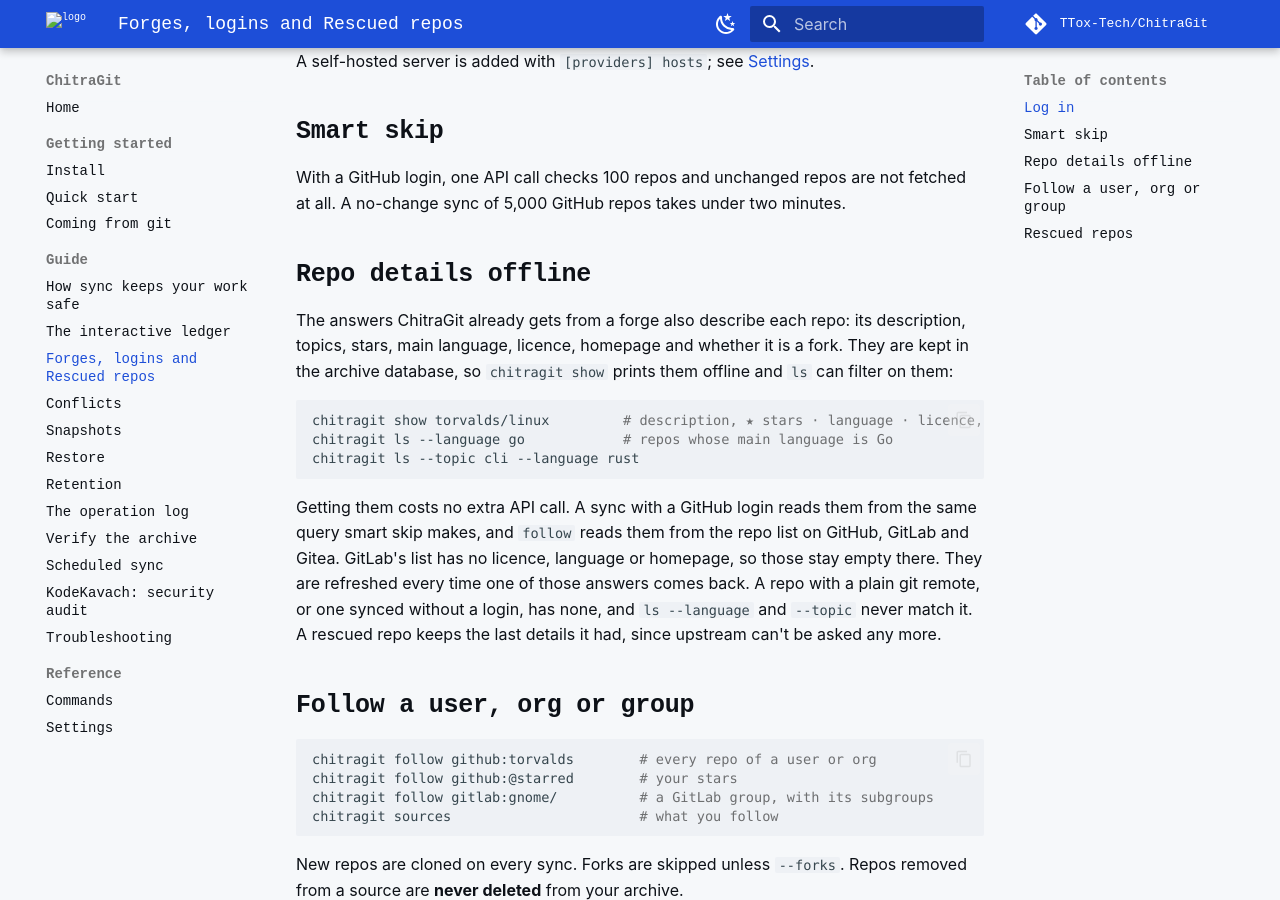
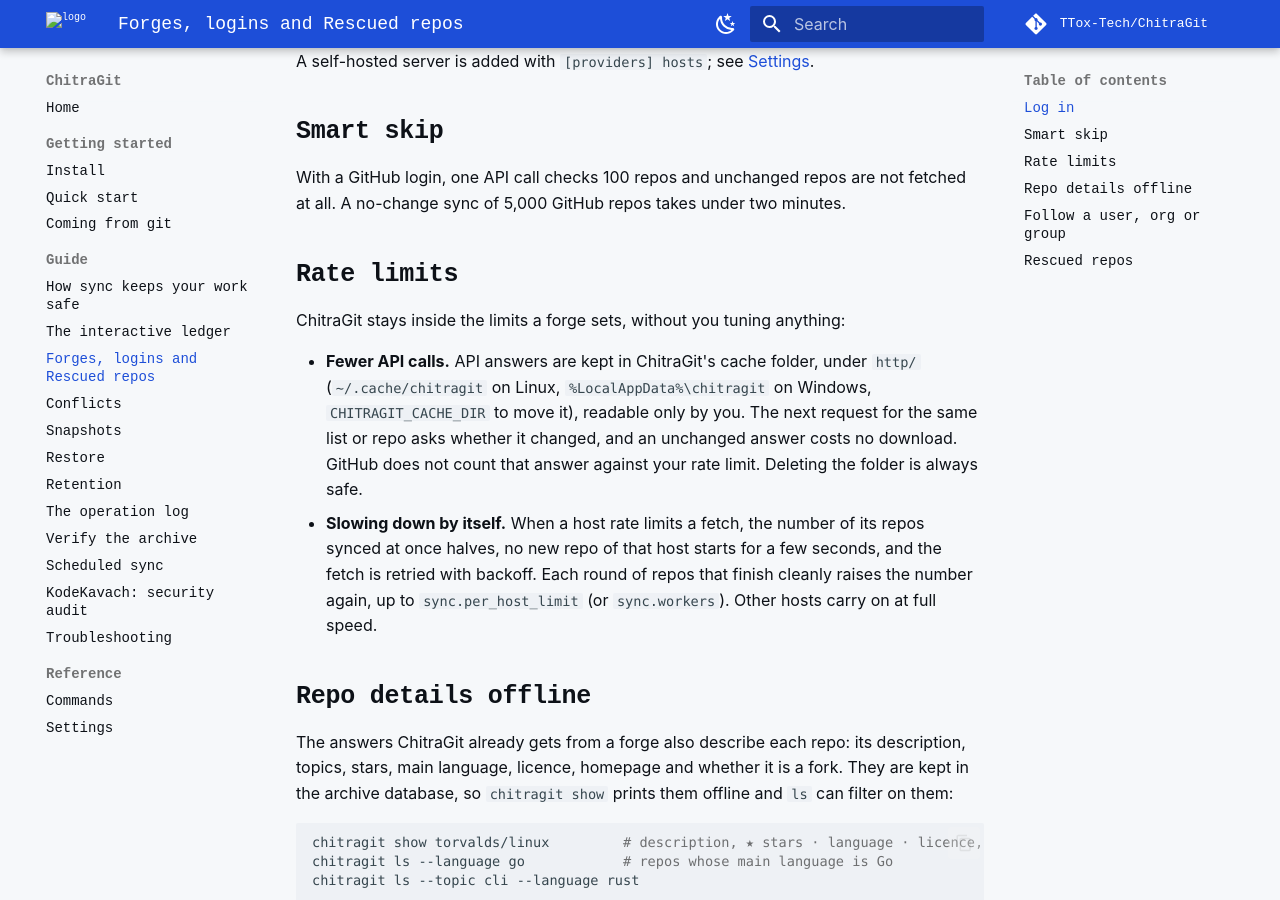
Before and after one commit to TTox-Tech/ChitraGit, an MkDocs documentation site: the page built from website/docs/guide/providers.md, in a window 1280 px wide and 900 px high, scrolled down 511 px. Built offline with MkDocs 1.6.1 and Material for MkDocs 9.7.7, drawn with Linux system fonts in a browser that asks for light colours; some web fonts are replaced; comment, search, counter and statistics services are not loaded.

Commit message:
docs: how sync stays inside forge rate limits

```diff
--- a/website/docs/guide/providers.md
+++ b/website/docs/guide/providers.md
@@ -23,6 +23,21 @@ A self-hosted server is added with `[providers] hosts`; see [Settings](../refere
 
 With a GitHub login, one API call checks 100 repos and unchanged repos are not fetched at
 all. A no-change sync of 5,000 GitHub repos takes under two minutes.
+
+## Rate limits
+
+ChitraGit stays inside the limits a forge sets, without you tuning anything:
+
+- **Fewer API calls.** API answers are kept in ChitraGit's cache folder, under `http/`
+  (`~/.cache/chitragit` on Linux, `%LocalAppData%\chitragit` on Windows,
+  `CHITRAGIT_CACHE_DIR` to move it), readable only by you. The next request for the same
+  list or repo asks whether it changed, and an unchanged answer costs no download.
+  GitHub does not count that answer against your rate limit. Deleting the folder is always
+  safe.
+- **Slowing down by itself.** When a host rate limits a fetch, the number of its repos
+  synced at once halves, no new repo of that host starts for a few seconds, and the fetch
+  is retried with backoff. Each round of repos that finish cleanly raises the number again,
+  up to `sync.per_host_limit` (or `sync.workers`). Other hosts carry on at full speed.
 
 ## Repo details offline
 
```
Also changed, not shown: CHANGELOG.md.
